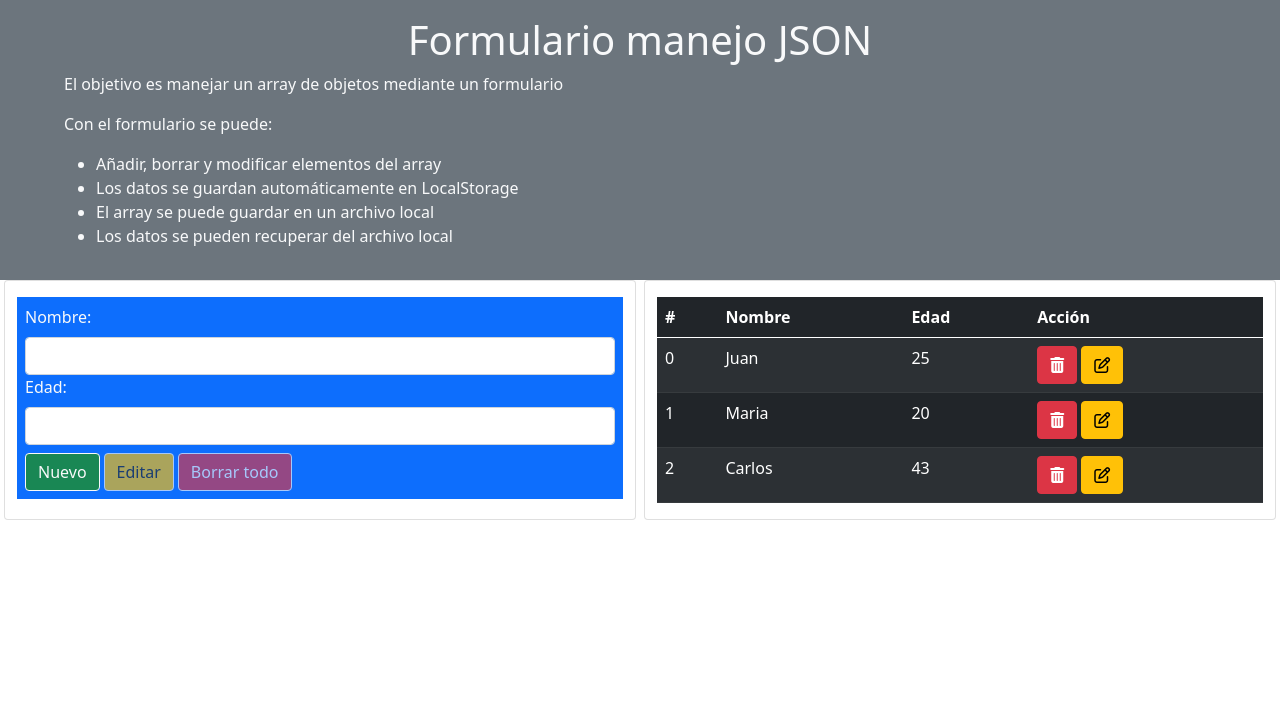
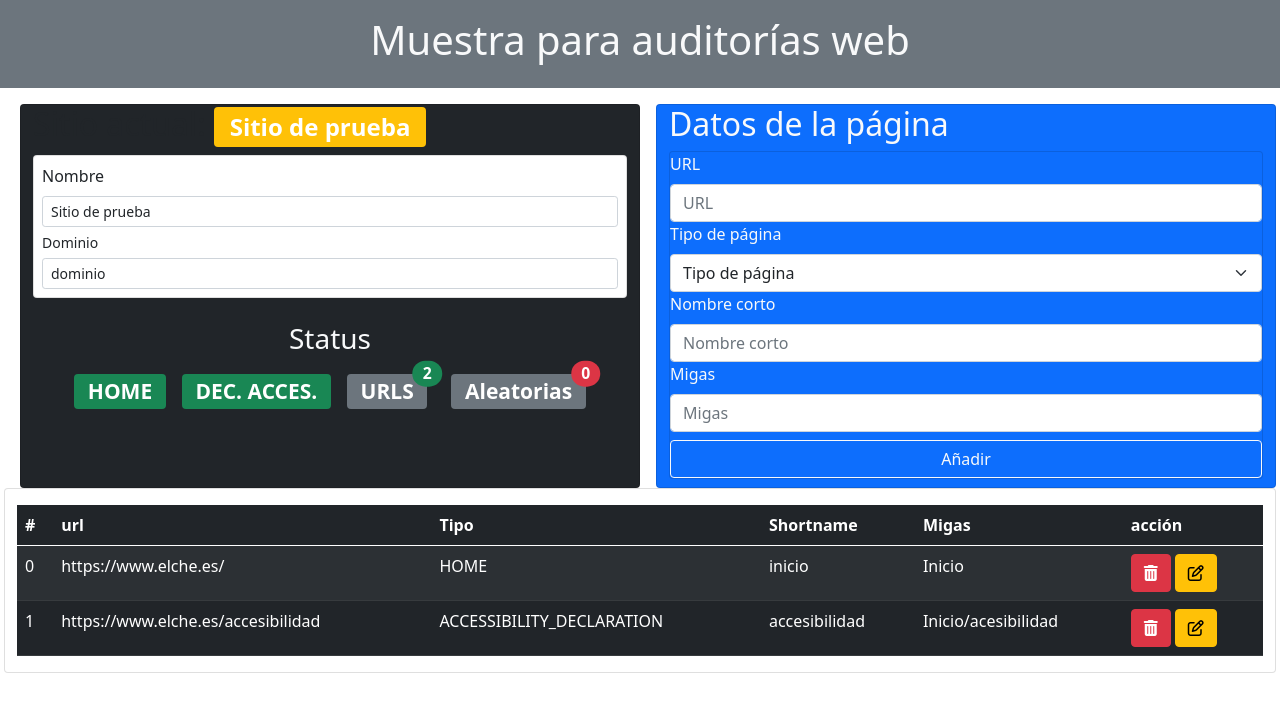
Before and after one commit to cizquierdof/muestras-vue3-app, a Vue app: page / in a window 1280 px wide. Shown: the top 712 px of the page. Built offline with nearby package versions, Linux system fonts and the light colour scheme.

Commit message:
commit inicial

```diff
--- a/index.html
+++ b/index.html
@@ -5,13 +5,13 @@
   <meta charset="UTF-8" />
   <link rel="icon" href="/favicon.ico" />
   <meta name="viewport" content="width=device-width, initial-scale=1.0" />
-  <title>Vite App</title>
+  <title>Muestra App</title>
   <link href="https://cdn.jsdelivr.net/npm/bootstrap@5.0.2/dist/css/bootstrap.min.css" rel="stylesheet"
     integrity="sha384-EVSTQN3/azprG1Anm3QDgpJLIm9Nao0Yz1ztcQTwFspd3yD65VohhpuuCOmLASjC" crossorigin="anonymous">
   <script src="https://cdn.jsdelivr.net/npm/bootstrap@5.0.2/dist/js/bootstrap.bundle.min.js"
     integrity="sha384-MrcW6ZMFYlzcLA8Nl+NtUVF0sA7MsXsP1UyJoMp4YLEuNSfAP+JcXn/tWtIaxVXM"
     crossorigin="anonymous"></script>
-  <link rel="stylesheet" href="https://use.fontawesome.com/50dfaad17b.css">
+  <script src="https://kit.fontawesome.com/1c4fa40db5.js" crossorigin="anonymous"></script>
 </head>
 
 <body>
--- a/src/App.vue
+++ b/src/App.vue
@@ -1,28 +1,28 @@
 <script setup>
+import Cabecera from "./components/Cabecera.vue";
+import TableForm from "./components/TableForm.vue";
 import TableView from "./components/TableView.vue";
-import TableForm from "./components/TableForm.vue";
-
+import SiteForm from "./components/SiteForm.vue";
 </script>
 
 <template>
-  <header class="bg-secondary text-light p-3">
-    <div class="card-dark px-5">
-      <h1 class="card-title text-center">Formulario manejo JSON</h1>
-      <p>El objetivo es manejar un array de objetos mediante un formulario</p>
-      <p>Con el formulario se puede:</p>
-      <ul>
-        <li>Añadir, borrar y modificar elementos del array</li>
-        <li>Los datos se guardan automáticamente en LocalStorage</li>
-        <li>El array se puede guardar en un archivo local</li>
-        <li>Los datos se pueden recuperar del archivo local</li>
-      </ul>
-    </div>
-  </header>
+  <Cabecera />
 
   <main class="mx-3">
-    <TableForm/>
-    <!-- <TableView class="col" /> -->
-
+    <!---------------ESTATUS DE LA MUESTRA-------------->
+    <div class="row">
+      <div class="col bg-dark card ms-3 mt-3">
+        <SiteForm />
+      </div>
+    <!---------------FORMULARIO DE PAGINAS-------------->
+      <div class="col card bg-primary ms-3 mt-3">
+        <TableForm />
+      </div>
+    </div>
+    <!-----------------------TABLA DE RESULTADOS--------->
+    <div class="row">
+      <TableView />
+    </div>
   </main>
 </template>
 
--- /dev/null
+++ b/src/components/Cabecera.vue
@@ -0,0 +1,16 @@
+<template>
+  <header class="bg-secondary text-light p-3 row">
+    <h1 class="card-title text-center">Muestra para auditorías web</h1>
+  </header>
+</template>
+<script>
+import { useSiteStore } from "../stores/site";
+export default {
+  setup() {
+    const store = useSiteStore();
+    return {
+      store,
+    };
+  },
+};
+</script>
--- /dev/null
+++ b/src/components/SiteForm.vue
@@ -0,0 +1,89 @@
+<template>
+  <div>
+    <h2>
+      Sitio actual:
+      <span class="badge bg-warning">{{ store.siteName }}</span>
+    </h2>
+    <form class="card form text-dark p-2">
+      <label for="sitename" class="form-label">Nombre</label>
+      <input
+        class="form-control-sm form-control"
+        type="text"
+        id="sitename"
+        placeholder="Nombre del sitio"
+        v-model="store.siteName"
+      />
+      <label for="sitedomain" class="col-form-label-sm col-form-label"
+        >Dominio</label
+      >
+      <input
+        class="form-control-sm form-control"
+        type="text"
+        id="sitedomain"
+        placeholder="Dominio del sitio"
+        v-model="store.siteDomain"
+      />
+    </form>
+  </div>
+  <!---------------BADGES------------------------------->
+  <div class="mt-4 mb-3 h3">
+    <h3 class="text-light text-center mb-3">Status</h3>
+    <p class="text-center">
+    <span class="badge me-3" v-bind:class="[store.hasHome ? 'bg-success' : 'bg-danger']">
+      HOME
+    </span>
+    <span class="badge me-3" v-bind:class="[store.hasDecAcc ? 'bg-success' : 'bg-danger']">
+      DEC. ACCES.
+    </span>
+    <span class="badge me-3 bg-secondary position-relative">
+      URLS
+      <span
+        class="
+          position-absolute
+          top-0
+          start-100
+          translate-middle
+          badge me-3
+          rounded-pill
+        "
+        v-bind:class="[store.numUrl < 25 ? 'bg-success' : 'bg-danger']"
+      >
+        {{ store.numUrl }}
+      </span>
+    </span>
+    <span class="badge bg-secondary position-relative ms-2">
+      Aleatorias
+      <span
+        class="
+          position-absolute
+          top-0
+          start-100
+          translate-middle
+          badge
+          rounded-pill
+        "
+        v-bind:class="[store.numAleatory >= store.numUrl / 10 ? 'bg-success' : 'bg-danger']"
+      >
+        {{ store.numAleatory }}
+      </span>
+    </span>
+
+    </p>
+  </div>
+</template>
+
+<script>
+import { useSiteStore } from "../stores/site";
+export default {
+  setup() {
+    const store = useSiteStore();
+
+    return {
+      store,
+    };
+  },
+};
+</script>
+
+<style lang="scss" scoped>
+</style>
--- a/src/components/TableForm.vue
+++ b/src/components/TableForm.vue
@@ -1,95 +1,74 @@
 <template>
-<div class="row">
-  <div class="col card pt-3">
-    <form class="bg-primary text-light p-2">
-      <label class="form-label" for="nombre">Nombre:</label>
+  <div class="text-light">
+    <h2>Datos de la página</h2>
+    <form @submit.prevent class="card text-light bg-primary mb-2">
+      <label class="form-label" for="inurl">URL</label>
       <input
         class="form-control"
+        id="inurl"
         type="text"
-        id="nombre"
-        v-model="nombre"
+        placeholder="URL"
+        v-model="store.inUrl"
+        required
       />
-      <label class="form-label" for="edad">Edad:</label>
+      <label class="form-label" for="intype">Tipo de página</label>
+      <select class="form-select" id="intype" v-model="store.inType" required>
+        <option disabled value="">Tipo de página</option>
+        <option v-for="type in store.pageTypes" v-bind:value="type.value">
+          {{ type.text }}
+        </option>
+      </select>
+      <label class="form-label" for="inshortname">Nombre corto</label>
       <input
         class="form-control"
+        id="inshortname"
         type="text"
-        id="edad"
-        v-model="edad"
+        placeholder="Nombre corto"
+        v-model="store.inShortName"
+        required
       />
-      <div class="mt-2">
-        <button type="submit" class="btn btn-outline-light bg-success" @click.prevent="nuevo">
-          Nuevo
-        </button>
-        <button
-          class="btn btn-outline-light text-dark bg-warning disabled mx-1">
-          Editar
-        </button>
-        <button class="btn btn-outline-light bg-danger disabled">
-          Borrar todo
-        </button>
-      </div>
+      <label class="form-label" for="inbreadcrumb">Migas</label>
+      <input
+        class="form-control"
+        id="inbreadcrumb"
+        type="text"
+        placeholder="Migas"
+        v-model="store.inBreadcrumb"
+        required
+      />
+      <button
+        v-if="!editMode"
+        type="submit"
+        class="btn btn-outline-light mt-2"
+        @click="store.addItem"
+      >
+        Añadir
+      </button>
+      <button
+        v-if="editMode"
+        type="submit"
+        class="btn btn-primary btn- mt-2"
+        @click="saveModified"
+      >
+        Modificar
+      </button>
     </form>
   </div>
-    <div class="card col ms-2 pt-3">
-    <table class="table table-dark table-striped">
-      <thead>
-        <tr>
-          <th>#</th>
-          <th>Nombre</th>
-          <th>Edad</th>
-          <th>Acción</th>
-        </tr>
-      </thead>
-      <tbody>
-        <tr v-for="(persona, index) in store.personas">
-          <td>{{ index }}</td>
-          <td>{{ persona.nombre }}</td>
-          <td>{{ persona.edad }}</td>
-          <td>
-            <button class="btn btn-danger" @click="borrar(index)"><span class="fa fa-trash"></span></button>
-            <button class="btn btn-warning ms-1"><span class="fa fa-edit"></span></button>
-          </td>
-        </tr>
-      </tbody>
-    </table>
-  </div>
-
-</div>
-
 </template>
 
 <script>
 import { ref } from '@vue/reactivity';
-import { usePersonasStore } from "../stores/personas";
+import { useSiteStore } from "../stores/site";
 export default {
   setup() {
-    const store = usePersonasStore();
-    //const personas = ref([])
-    let nombre=ref('')
-    let edad=ref('')
-
-
-
-    function nuevo() {
-      //store.nuevaPersona(val)
-      console.log(nombre.value);
-      store.personas.push({nombre:nombre.value,edad:edad.value})
-    }
-
-    function borrar(i){
-      console.log('index',i);
-    }
+    const store = useSiteStore();
+    let editMode = ref(false);
 
     return {
       store,
-      //personas,
-      nuevo,
-      nombre,
-      edad,
-      borrar,
-    }
+      editMode,
+    };
   },
-  computed:{
-  }
+  computed: {},
 };
 </script>
--- a/src/components/TableView.vue
+++ b/src/components/TableView.vue
@@ -1,41 +1,49 @@
 <template>
-  <div class="card ms-2 pt-3">
+  <div class="card pt-3">
+
     <table class="table table-dark table-striped">
       <thead>
         <tr>
           <th>#</th>
-          <th>Nombre</th>
-          <th>Edad</th>
-          <th>Acción</th>
+          <th>url</th>
+          <th>Tipo</th>
+          <th>Shortname</th>
+          <th>Migas</th>
+          <th>acción</th>
         </tr>
       </thead>
       <tbody>
-        <tr v-for="(persona, index) in store.personas">
-          <td>{{ index }}</td>
-          <td>{{ persona.nombre }}</td>
-          <td>{{ persona.edad }}</td>
+        <tr v-for="(page,index) in store.siteWebPages">
+          <td>{{index}}</td>
+          <td>{{page.webPageUrl}}</td>
+          <td>{{page.webPageType}}</td>
+          <td>{{page.shortName}}</td>
+          <td>{{page.breadcrumb}}</td>
           <td>
-            <button class="btn btn-danger" @click="borrar(index)"><span class="fa fa-trash"></span></button>
-            <button class="btn btn-warning ms-1"><span class="fa fa-edit"></span></button>
+            <button class="btn btn-danger" @click="borrar(index)">
+              <span class="fa fa-trash"></span>
+            </button>
+            <button class="btn btn-warning ms-1">
+              <span class="fa fa-edit"></span>
+            </button>
           </td>
         </tr>
       </tbody>
     </table>
+
   </div>
 </template>
 
 <script>
-import { usePersonasStore } from "../stores/personas";
+import { useSiteStore } from "../stores/site";
 export default {
   setup() {
-    const store = usePersonasStore();
-
-    const borrar=(i)=> store.borraPersona(i);
+    const store = useSiteStore();
 
     return {
       store,
-      borrar,
     };
   },
+  computed: {},
 };
 </script>
--- a/src/stores/personas.js
+++ /dev/null
@@ -1,24 +0,0 @@
-import { defineStore } from "pinia";
-
-export const usePersonasStore = defineStore({
-  id: "personas",
-  state: () => ({
-    personas: [
-      { nombre: "Juan", edad: "25" },
-      { nombre: "Maria", edad: "20" },
-      { nombre: "Carlos", edad: "43" },
-    ],
-  }),
-  getters: {},
-  actions: {
-    nuevaPersona(val) {
-      this.personas.push(val);
-    },
-    borraPersona(index) {
-      this.personas.splice(index, 1);
-    },
-    modificaPersona(i, persona) {
-      this.personas[i] = persona;
-    },
-  },
-});
--- /dev/null
+++ b/src/stores/site.js
@@ -0,0 +1,210 @@
+import { defineStore } from "pinia";
+
+export const useSiteStore = defineStore({
+  id: "site",
+  state: () => ({
+    pageTypes: [
+      { text: "Página de inicio", value: "HOME" },
+      { text: "Inicio de sesión", value: "SESSION_START" },
+      { text: "Mapa web", value: "WEB_MAP" },
+      { text: "Contacto", value: "CONTACT" },
+      { text: "Ayuda", value: "HELP" },
+      { text: "Legal", value: "LEGAL" },
+      { text: "Servicio/Proceso", value: "SERVICE" },
+      { text: "Búsqueda", value: "SEARCH" },
+      {
+        text: "Declaración de accesibilidad",
+        value: "ACCESSIBILITY_DECLARATION",
+      },
+      { text: "Mecanismo de comunicación", value: "COMMUNICATION_MECHANISM" },
+      { text: "Página tipo", value: "TYPICAL_PAGE" },
+      { text: "Otras páginas", value: "OTHER" },
+      { text: "Aleatoria", value: "ALEATORY" },
+      { text: "Documento descargable", value: "DOWNLOADABLE_DOC" },
+    ],
+    //Parámetros del sitio
+    siteName: "Sitio de prueba",
+    siteDomain: "dominio",
+    //Inputs de las páginas
+    inUrl: "",
+    inType: "",
+    inShortName: "",
+    inBreadcrumb: "",
+    //Array de páginas
+    siteWebPages: [
+      {
+        breadcrumb: "Inicio",
+        shortName: "inicio",
+        webPageType: "HOME",
+        webPageUrl: "https://www.elche.es/",
+      },
+      {
+        breadcrumb: "Inicio/acesibilidad",
+        shortName: "accesibilidad",
+        webPageType: "ACCESSIBILITY_DECLARATION",
+        webPageUrl: "https://www.elche.es/accesibilidad",
+      },
+    ],
+  }),
+
+  /**********
+   * GETTERS
+   */
+  getters: {
+    //Número de urls de la muestra
+    numUrl: (state) => {
+      return state.siteWebPages.reduce((acc, e) => {
+        if (e.webPageUrl !== "") acc++;
+        return acc;
+      }, 0);
+    },
+
+    //Número de páginas aleatorias
+    numAleatory: (state) => {
+      return state.siteWebPages.reduce((acc, e) => {
+        e.webPageUrl && e.webPageType === "ALEATORY" ? acc++ : null;
+        return acc;
+      }, 0);
+    },
+
+    //¿Está la página de inicio?
+    hasHome: (state) => {
+      return state.siteWebPages.some(
+        (e) => e.webPageType === "HOME" && e.webPageUrl
+      );
+    },
+
+    //¿Está la Declaración de accesibilidad?
+    hasDecAcc: (state) => {
+      return state.siteWebPages.some(
+        (e) => e.webPageType === "ACCESSIBILITY_DECLARATION" && e.webPageUrl
+      );
+    },
+
+    //Genera Site Id = nombre del sitio sin espacios ni carácteres especiales
+    siteId: function (state) {
+      if (state.siteName)
+        return state.siteName
+          .toLowerCase()
+          .replace(/ /g, "_")
+          .normalize("NFD")
+          .replace(/[\u0300-\u036f]/g, "");
+    },
+  },
+
+  /*************
+   * ACCIONES
+   */
+
+  actions: {
+    /*     urlList() {
+      return [
+        {
+          siteId: this.siteId,
+          siteName: this.siteName,
+          siteDomain: this.siteDomain,
+          siteWebPages: this.siteWebPages,
+        },
+      ];
+    },
+ */
+    /**
+     * GUARDAR TRABAJO EN LOCALSTORAGE
+     */
+    saveSite() {
+      //console.log("urlList", urlList);
+      //const parsed = JSON.stringify(urlList);
+      //localStorage.setItem("saved-site", parsed);
+    },
+
+    /***
+     * RESET
+     * Borrado de los datos del sitio
+     */
+    reset() {
+      const borrar = confirm("Se van a borrar los datos");
+      if (borrar) {
+        this.siteName = "";
+        this.siteDomain = "";
+        this.siteWebPages = [];
+        localStorage.setItem("saved-site", JSON.stringify(this.urlList));
+        alert("¡Los datos se han borrado!");
+      }
+    },
+    /**
+     *  GUARDADO DEL FICHERO .BAT
+     */
+    saveBatch() {
+      //crear el batch
+      let urlBatch = "";
+      this.siteWebPages.forEach((e) => {
+        urlBatch +=
+          'start chrome --new-tab- "' +
+          decodeURI(e.webPageUrl) +
+          '"\n' +
+          "timeout /t 1\n";
+      });
+
+      const batchBlob = new Blob([urlBatch]);
+      const batch = URL.createObjectURL(batchBlob); //crear una url que apunte al json
+      const link = document.createElement("a"); //crea un enlace
+      link.href = batch;
+      link.download = "url_list.bat"; //apunta el enlace al json
+      document.body.appendChild(link); //añade el link al body
+      //despacha un evento click en el link
+      link.dispatchEvent(
+        new MouseEvent("click", {
+          bubbles: true,
+          cancelable: true,
+          view: window,
+        })
+      );
+      document.body.removeChild(link); //elimina el link del body
+    },
+
+    /**
+     * SALVA EL JSON
+     */
+    saveJson() {
+      const parsed = JSON.stringify(this.urlList);
+      const jsonBlob = new Blob([parsed]);
+      const blobUrl = URL.createObjectURL(jsonBlob);
+      const link = document.createElement("a");
+      link.href = blobUrl;
+      link.download = "url_list.json";
+      document.body.appendChild(link);
+      link.dispatchEvent(
+        new MouseEvent("click", {
+          bubbles: true,
+          cancelable: true,
+          view: window,
+        })
+      );
+      document.body.removeChild(link); //elimina el link del body
+    },
+
+    /**
+     * AÑADE URL
+     */
+    addItem() {
+      this.inUrl = this.inUrl.trim();
+      const duplicates = this.siteWebPages.some(
+        (e) => e.webPageUrl === this.inUrl
+      );
+      //Comprobación duplicados
+      if (duplicates) {
+        alert("¡URL Duplicada!");
+      } else {
+        const newPage = {
+          webPageUrl: this.inUrl,
+          webPageType: this.inType,
+          shortName: this.inShortName,
+          breadcrumb: this.inBreadcrumb,
+        };
+
+        this.siteWebPages.push(newPage);
+        this.saveSite();
+      }
+    },
+  },
+});
```
